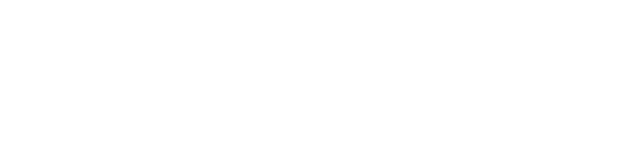
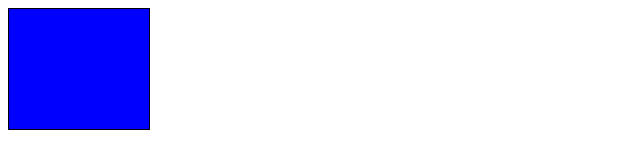
Before and after one commit to verdugo-dev/connect-4, a plain HTML site: page index.html in a window 1280 px wide. Shown: the whole page, without its empty margins (0-640 px from the left). Drawn offline with Linux system fonts and the light colour scheme.

Commit message:
Adding sizes

```diff
--- a/index.html
+++ b/index.html
@@ -5,8 +5,56 @@
     <meta name="viewport" content="width=device-width, initial-scale=1.0">
     <title>Connect Four</title>
     <link rel="stylesheet" href="styles.css">
+    <script src="index.js" charset="utf-8"></script>
 </head>
 <body>
-    <script src="index.js" charset="utf-8"></script>
+
+    <div class="grid">
+
+        <div></div>
+        <div></div>
+        <div></div>
+        <div></div>
+        <div></div>
+        <div></div>
+        <div></div>
+        <div></div>
+        <div></div>
+        <div></div>
+        <div></div>
+        <div></div>
+        <div></div>
+        <div></div>
+        <div></div>
+        <div></div>
+        <div></div>
+        <div></div>
+        <div></div>
+        <div></div>
+        <div></div>
+        <div></div>
+        <div></div>
+        <div></div>
+        <div></div>
+        <div></div>
+        <div></div>
+        <div></div>
+        <div></div>
+        <div></div>
+        <div></div>
+        <div></div>
+        <div></div>
+        <div></div>
+        <div></div>
+        <div class="taken"></div>
+        <div class="taken"></div>
+        <div class="taken"></div>
+        <div class="taken"></div>
+        <div class="taken"></div>
+        <div class="taken"></div>
+        <div class="taken"></div>
+
+    </div>
+
 </body>
 </html>
--- a/index.js
+++ b/index.js
@@ -0,0 +1,3 @@
+document.addEventListener('DOMContentLoaded', () => {
+
+});
--- a/styles.css
+++ b/styles.css
@@ -0,0 +1,23 @@
+.grid {
+    border: 1px solid;
+    height: 120px;
+    width: 140px;
+    display: flex;
+    flex-wrap: wrap;
+}
+
+.grid div {
+    height: 20px;
+    width: 20px;
+    background-color: blue;
+}
+
+.player-one {
+    background-color: red;
+    border-radius: 10px;
+}
+
+.player-two {
+    background-color: blue;
+    border-radius: 10px;
+}
```
